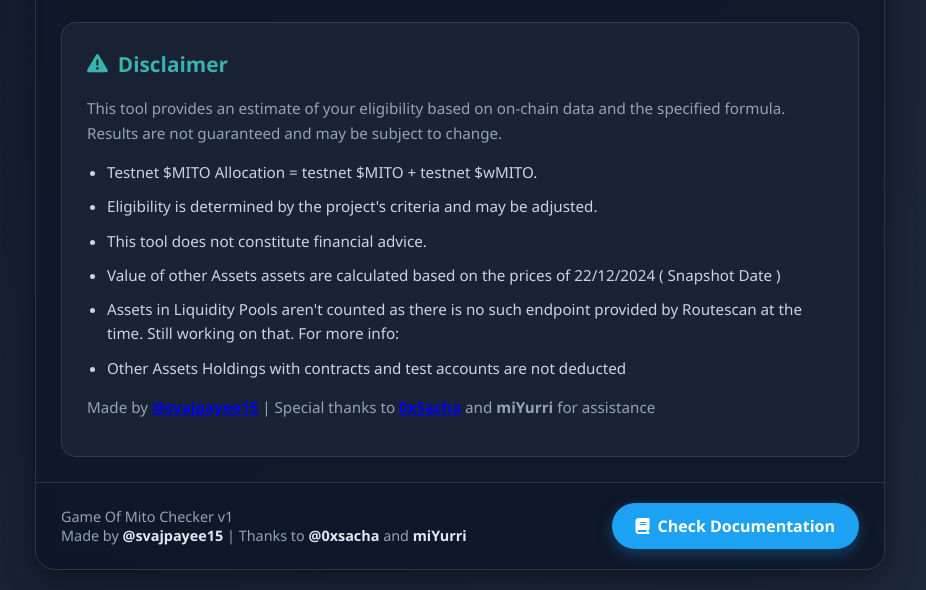
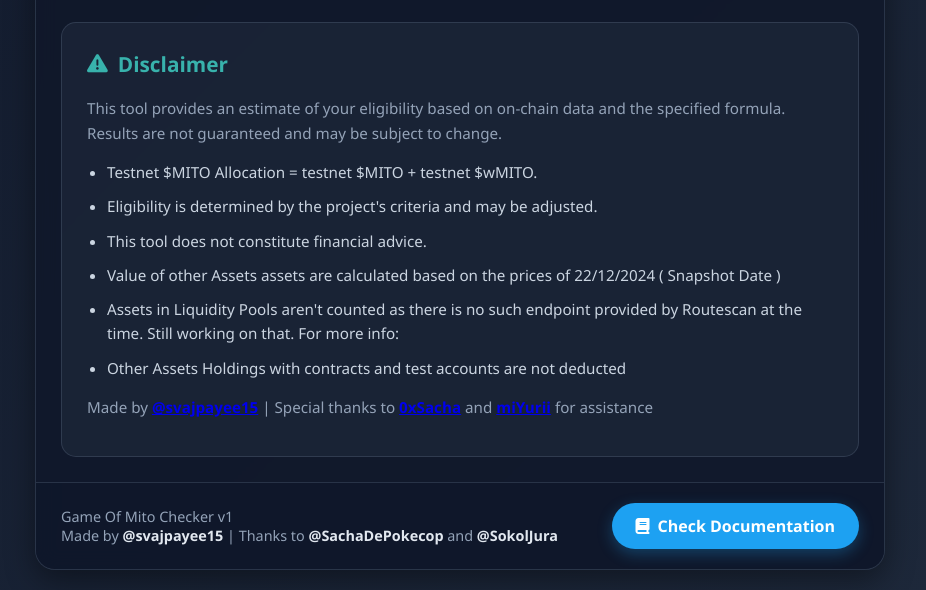
Before and after one commit to prathamvajpayee/GOM-Testnet-Checker, a website: page public/index.html in a window 1280 px wide. Shown: the part 754-1344 px from the top of the page, without its empty margins (180-1106 px from the left). Drawn offline with Linux system fonts and the light colour scheme.

Commit message:
Update index.html

```diff
--- a/public/index.html
+++ b/public/index.html
@@ -569,7 +569,7 @@
                     <li>Other Assets Holdings with contracts and test accounts are not deducted</li>
                 </ul>
 
-                <p>Made by <strong><a href="https://x.com/svajpayee15">@svajpayee15</a></strong> | Special thanks to <strong><a href="https://x.com/SachaDePokecop">0xSacha</a></strong> and <strong>miYurri</strong> for assistance
+                <p>Made by <strong><a href="https://x.com/svajpayee15">@svajpayee15</a></strong> | Special thanks to <strong><a href="https://x.com/SachaDePokecop">0xSacha</a></strong> and <strong><a href="https://x.com/SokolJura">miYurii</a></strong> for assistance
                 </p>
             </div>
         </div>
@@ -578,8 +578,8 @@
             <div class="credits">
                 <p>Game Of Mito Checker v1</p>
                 <p>Made by <strong>@svajpayee15</strong> | Thanks to
-                    <strong>@0xsacha</strong>
-                    and <strong>miYurri</strong></p>
+                    <strong>@SachaDePokecop</strong>
+                    and <strong>@SokolJura</strong></p>
             </div>
             <button class="share-button" id="docs-button">
                 <i class="fas fa-book"></i> Check Documentation
@@ -783,10 +783,10 @@
 🔹 MITO Allocation: ${currentAllocation.toFixed(2)} MITO
 
 Check yours now! 👇
-https://gom-testnet-checker.vercel.app
+https://x.com/svajpayee15/status/1947022444289823052
 
 👨💻 Made by @svajpayee15
-🙏 With help from miYurri & @0xsacha
+🙏 With help from @SokolJura & @SachaDePokecop
 `;
 
             // Open Twitter with the text
```
